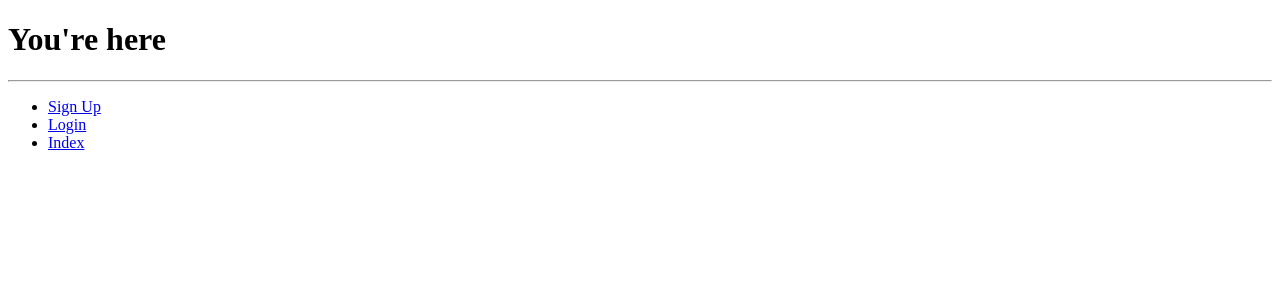
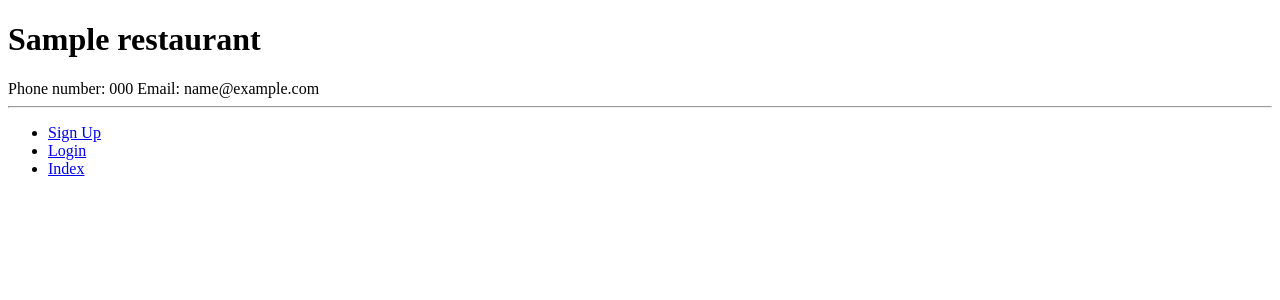
Before and after one commit to PeterDaGrape/RestaBook, a Django app: a page that uses templates/app/base.html in a window 1280 px wide. Shown: the top 300 px of the page. Run offline with Django 3.2, Linux system fonts and the light colour scheme; tables that the repository leaves empty hold one stand-in row (values such as "Sample post").

Commit message:
basic view

```diff
--- a/app/views.py
+++ b/app/views.py
@@ -137,6 +137,11 @@ def show_restaurant(request, restaurant_slug):
         # If we can't, the .get() method raises a DoesNotExist exception.
         # The .get() method returns one model instance or raises an exception.
         restaurant = Restaurant.objects.get(slug=restaurant_slug)
+        context_dict['name'] = restaurant.name
+        context_dict['cuisine'] = restaurant.cuisine
+        context_dict['email'] = restaurant.email
+        context_dict['phone'] = restaurant.phone
+
         # Retrieve all of the associated pages.
         # The filter() will return a list of page objects or an empty list.
         # Adds our results list to the template context under name pages.
--- a/templates/app/base.html
+++ b/templates/app/base.html
@@ -5,7 +5,7 @@
         <title>
             RestaBook -
             {% block title_block %}
-                Rest a Book
+
             {% endblock %}
         </title>
     </head>
--- a/templates/app/restaurant.html
+++ b/templates/app/restaurant.html
@@ -1,11 +1,16 @@
 {% extends 'app/base.html' %}
 
 {% block title_block %}
-    Homepage
+    {{ name }}
 {% endblock %}
 
 {% block body_block %}
 
-    <h1>You're here</h1>
+    <h1> {{ name }}</h1>
+    Phone number: {{ phone }}
+    Email: {{ email }}
+    {% if address %}
+        Address: {{ address }}
+    {% endif %}
 
 {% endblock %}
```
